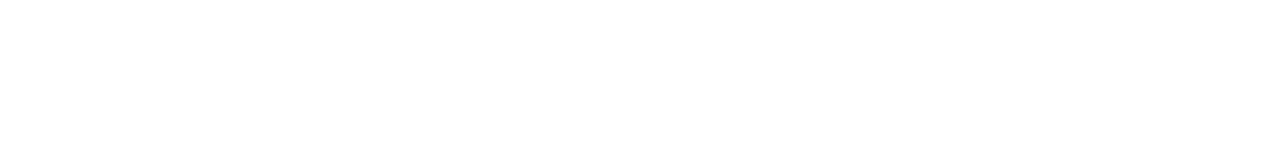
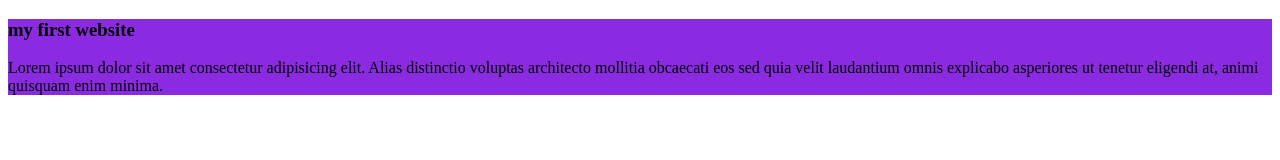
Before and after one commit to reduanhaiderrifat/my-simple-website, a plain HTML site: page index.html in a window 1280 px wide. Drawn offline with Linux system fonts and the light colour scheme.

Commit message:
added the first style

```diff
--- a/index.html
+++ b/index.html
@@ -4,8 +4,13 @@
     <meta charset="UTF-8">
     <meta name="viewport" content="width=device-width, initial-scale=1.0">
     <title>my siple website</title>
+    <link rel="stylesheet" href="style.css">
 </head>
 <body>
+    <div>
+        <h3>my first website</h3>
+        <p>Lorem ipsum dolor sit amet consectetur adipisicing elit. Alias distinctio voluptas architecto mollitia obcaecati eos sed quia velit laudantium omnis explicabo asperiores ut tenetur eligendi at, animi quisquam enim minima.</p>
+    </div>
 
 </body>
 </html>
--- /dev/null
+++ b/style.css
@@ -0,0 +1,3 @@
+div{
+    background-color: blueviolet ;
+}
```
